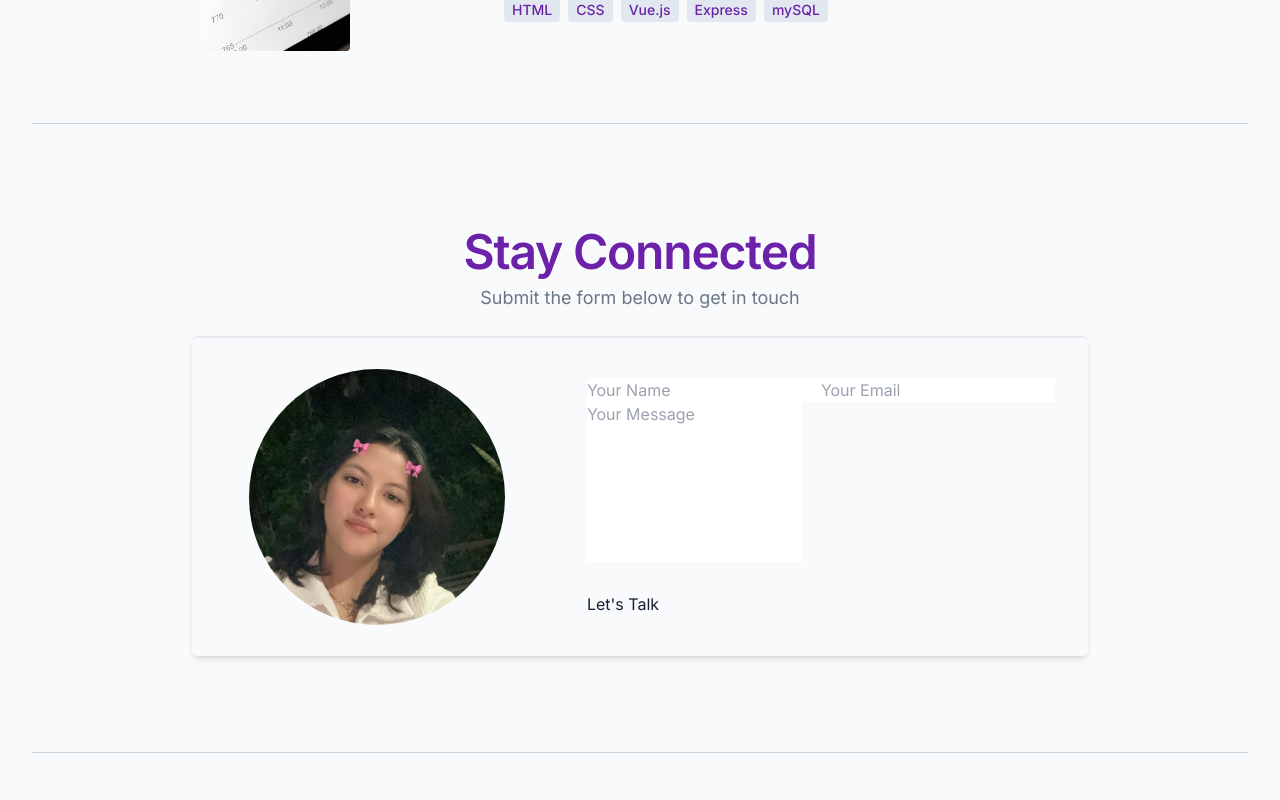
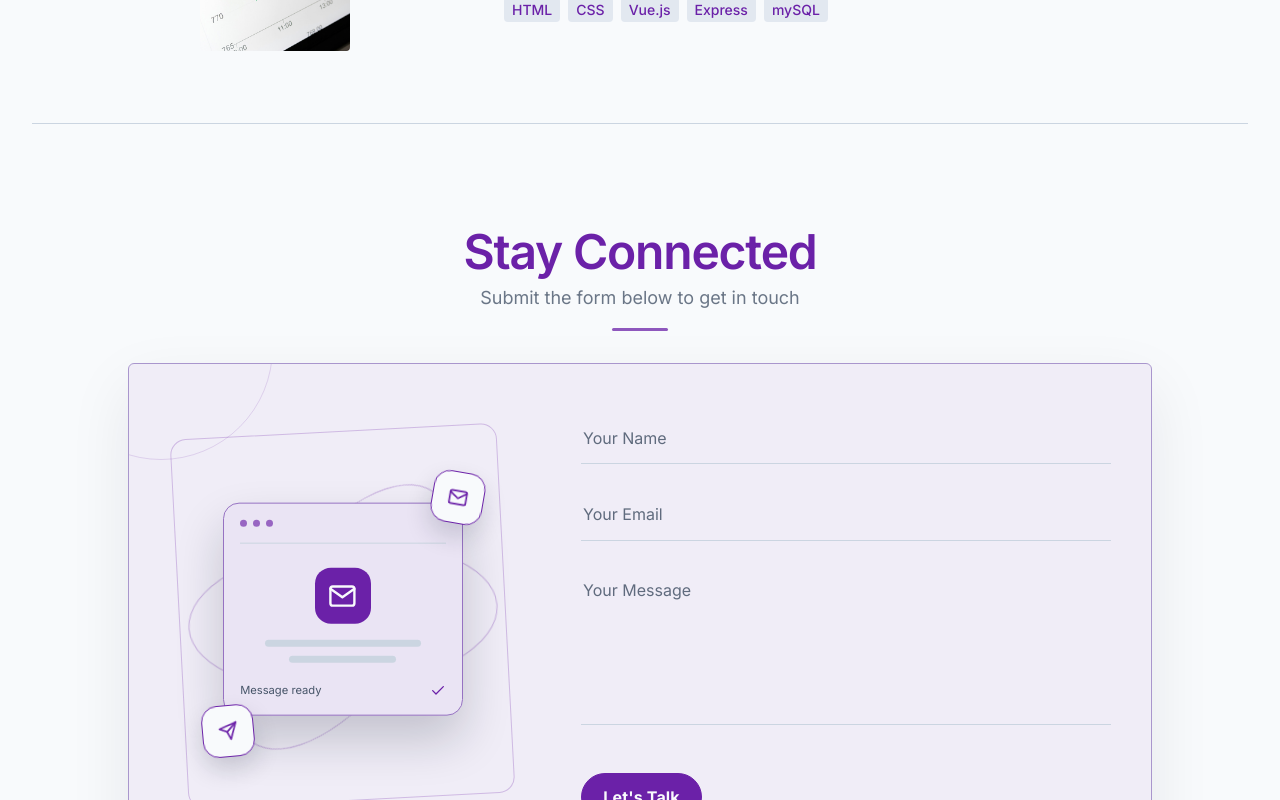
Before and after one commit to anisssha/portfolio, a React (Vite) app: page / in a window 1280 px wide. Shown: the part 3280-4080 px from the top of the page. Before the commit the page ends 4033 px from the top, so only its background shows below. Built offline with nearby package versions, Linux system fonts and the light colour scheme.

Commit message:
✨ enhance contact form with improved submission handling and animations

```diff
--- a/src/components/Contact.jsx
+++ b/src/components/Contact.jsx
@@ -1,6 +1,6 @@
 import { useState } from "react";
 import { motion } from "framer-motion";
-import contactPhoto from "../assets/anishaProfiles.jpg";
+import { FiCheck, FiMail, FiSend } from "react-icons/fi";
 import { CONTACT } from "../constants";
 
 const fieldAnimation = (delay) => ({
@@ -11,19 +11,33 @@ const fieldAnimation = (delay) => ({
 });
 
 const Contact = () => {
-  const [submitted, setSubmitted] = useState(false);
+  const [submitted, setSubmitted] = useState("");
 
-  const handleSubmit = (event) => {
+  const handleSubmit = async (event) => {
     event.preventDefault();
-    const form = new FormData(event.currentTarget);
-    const subject = encodeURIComponent(`Portfolio contact from ${form.get("name")}`);
-    const body = encodeURIComponent(
-      `Name: ${form.get("name")}\nEmail: ${form.get("email")}\n\n${form.get("message")}`
-    );
+    const formElement = event.currentTarget;
+    const form = new FormData(formElement);
+    form.append("_subject", `Portfolio contact from ${form.get("name")}`);
+    form.append("_replyto", form.get("email"));
+    form.append("_captcha", "false");
+    setSubmitted("sending");
 
-    window.location.href = `mailto:${CONTACT.email}?subject=${subject}&body=${body}`;
-    setSubmitted(true);
-    event.currentTarget.reset();
+    try {
+      const response = await fetch(`https://formsubmit.co/ajax/${CONTACT.email}`, {
+        method: "POST",
+        headers: { Accept: "application/json" },
+        body: form,
+      });
+
+      if (!response.ok) {
+        throw new Error("Message delivery failed");
+      }
+
+      setSubmitted("success");
+      formElement.reset();
+    } catch {
+      setSubmitted("error");
+    }
   };
 
   return (
@@ -33,7 +47,7 @@ const Contact = () => {
     >
       <div className="mx-auto w-full max-w-5xl">
         <motion.div
-          className="mb-6 text-center"
+          className="contact-heading mb-8 text-center"
           initial={{ opacity: 0, y: 35 }}
           whileInView={{ opacity: 1, y: 0 }}
           viewport={{ once: true, amount: 0.4 }}
@@ -47,24 +61,64 @@ const Contact = () => {
           </p>
         </motion.div>
 
-        <div className="contact-card mx-auto flex min-w-0 max-w-4xl flex-col gap-6 rounded-md border-t-2 p-4 shadow-md sm:p-6 md:flex-row md:gap-10">
+        <div className="contact-card mx-auto flex min-w-0 max-w-5xl flex-col gap-8 rounded-md border p-5 shadow-md sm:p-8 md:flex-row md:gap-12">
           <motion.div
-            className="flex w-full items-center justify-center md:w-[40%]"
+            className="contact-visual flex w-full items-center justify-center md:w-[40%]"
             initial={{ opacity: 0, scale: 0.75, x: -60 }}
             whileInView={{ opacity: 1, scale: 1, x: 0 }}
             viewport={{ once: true, amount: 0.25 }}
             transition={{ duration: 0.9, delay: 0.2, ease: [0.22, 1, 0.36, 1] }}
           >
-            <img
-              src={contactPhoto}
-              alt="Anisha Shrestha"
-              className="contact-photo h-44 w-44 rounded-full object-cover sm:h-52 sm:w-52 md:h-64 md:w-64"
-              loading="lazy"
-            />
+            <div className="contact-illustration" aria-hidden="true">
+              <motion.div
+                className="contact-orbit contact-orbit-one"
+                animate={{ rotate: 360 }}
+                transition={{ duration: 18, repeat: Infinity, ease: "linear" }}
+              />
+              <motion.div
+                className="contact-orbit contact-orbit-two"
+                animate={{ rotate: -360 }}
+                transition={{ duration: 24, repeat: Infinity, ease: "linear" }}
+              />
+              <motion.div
+                className="contact-mail-card"
+                animate={{ y: [0, -8, 0] }}
+                transition={{ duration: 4.5, repeat: Infinity, ease: "easeInOut" }}
+              >
+                <div className="contact-mail-card-top">
+                  <span className="contact-window-dot" />
+                  <span className="contact-window-dot" />
+                  <span className="contact-window-dot" />
+                </div>
+                <div className="contact-mail-icon">
+                  <FiMail />
+                </div>
+                <span className="contact-mail-line contact-mail-line-long" />
+                <span className="contact-mail-line contact-mail-line-short" />
+                <div className="contact-mail-footer">
+                  <span>Message ready</span>
+                  <FiCheck />
+                </div>
+              </motion.div>
+              <motion.div
+                className="contact-float-bubble contact-float-bubble-top"
+                animate={{ y: [0, -12, 0], rotate: [6, 10, 6] }}
+                transition={{ duration: 4, repeat: Infinity, ease: "easeInOut" }}
+              >
+                <FiMail />
+              </motion.div>
+              <motion.div
+                className="contact-float-bubble contact-float-bubble-bottom"
+                animate={{ y: [0, 10, 0], rotate: [-8, -4, -8] }}
+                transition={{ duration: 4.8, repeat: Infinity, ease: "easeInOut" }}
+              >
+                <FiSend />
+              </motion.div>
+            </div>
           </motion.div>
 
           <form
-            className="w-full min-w-0 px-0 py-2 md:w-[60%] md:px-2 md:py-4"
+            className="w-full min-w-0 self-center px-0 py-2 md:w-[60%] md:px-2 md:py-4"
             onSubmit={handleSubmit}
           >
             <motion.input
@@ -99,12 +153,26 @@ const Contact = () => {
               {...fieldAnimation(0.36)}
               className="flex min-w-0 flex-wrap items-center gap-3"
             >
-              <button className="contact-submit contact-submit-reference mt-6" type="submit">
+              <button
+                className="contact-submit contact-submit-reference mt-6"
+                type="submit"
+                disabled={submitted === "sending"}
+              >
                 Let&apos;s Talk
               </button>
-              {submitted && (
-                <span className="muted-text mt-6 text-xs">
-                  Opening your email app...
+              {submitted === "sending" && (
+                <span className="muted-text mt-6 text-xs" aria-live="polite">
+                  Sending your message...
+                </span>
+              )}
+              {submitted === "success" && (
+                <span className="contact-form-success mt-6 text-xs" aria-live="polite">
+                  Message sent successfully.
+                </span>
+              )}
+              {submitted === "error" && (
+                <span className="contact-form-error mt-6 text-xs" aria-live="polite">
+                  Something went wrong. Please try again.
                 </span>
               )}
             </motion.div>
--- a/src/index.css
+++ b/src/index.css
@@ -78,6 +78,268 @@ html.dark .app-background {
 
 .accent-text {
   color: var(--accent);
+}
+
+.contact-section {
+  position: relative;
+}
+
+.contact-heading {
+  position: relative;
+}
+
+.contact-heading::after {
+  content: "";
+  display: block;
+  width: 3.5rem;
+  height: 0.2rem;
+  margin: 1rem auto 0;
+  border-radius: 999px;
+  background: var(--accent);
+  opacity: 0.75;
+}
+
+.contact-card {
+  position: relative;
+  overflow: hidden;
+  border-color: color-mix(in srgb, var(--accent) 35%, var(--border));
+  background: color-mix(in srgb, var(--bg) 94%, var(--accent));
+  box-shadow: 0 1.5rem 4rem rgba(15, 23, 42, 0.08);
+  transition: background-color 0.45s ease, border-color 0.45s ease,
+    box-shadow 0.45s ease, transform 0.45s ease;
+}
+
+.contact-card::before {
+  content: "";
+  position: absolute;
+  width: 14rem;
+  height: 14rem;
+  top: -8rem;
+  left: -5rem;
+  border: 1px solid var(--accent);
+  border-radius: 50%;
+  opacity: 0.15;
+  pointer-events: none;
+}
+
+.contact-card:hover {
+  box-shadow: 0 1.75rem 4.5rem rgba(15, 23, 42, 0.12);
+  transform: translateY(-0.2rem);
+}
+
+.contact-visual {
+  position: relative;
+  min-height: 20rem;
+  isolation: isolate;
+}
+
+.contact-visual::before {
+  content: "";
+  position: absolute;
+  inset: 8% 5%;
+  border: 1px solid var(--accent);
+  border-radius: 1rem;
+  opacity: 0.25;
+  transform: rotate(-3deg);
+  z-index: -1;
+}
+
+.contact-illustration {
+  position: relative;
+  display: grid;
+  width: min(100%, 22rem);
+  aspect-ratio: 1 / 1;
+  place-items: center;
+}
+
+.contact-orbit {
+  position: absolute;
+  border: 1px solid var(--accent);
+  border-radius: 50%;
+  opacity: 0.3;
+}
+
+.contact-orbit-one {
+  width: 88%;
+  height: 42%;
+  transform: rotate(-28deg);
+}
+
+.contact-orbit-two {
+  width: 42%;
+  height: 88%;
+  transform: rotate(28deg);
+}
+
+.contact-mail-card {
+  position: relative;
+  z-index: 1;
+  width: 68%;
+  min-height: 12rem;
+  padding: 1rem;
+  border: 1px solid color-mix(in srgb, var(--accent) 55%, var(--border));
+  border-radius: 1rem;
+  background: color-mix(in srgb, var(--bg) 90%, var(--accent));
+  box-shadow: 0 1.5rem 3rem rgba(15, 23, 42, 0.2);
+  transition: background-color 0.45s ease, border-color 0.45s ease,
+    box-shadow 0.45s ease;
+}
+
+.contact-mail-card-top {
+  display: flex;
+  gap: 0.35rem;
+  padding-bottom: 1rem;
+  border-bottom: 1px solid var(--border);
+}
+
+.contact-window-dot {
+  width: 0.45rem;
+  height: 0.45rem;
+  border-radius: 50%;
+  background: var(--accent);
+  opacity: 0.65;
+}
+
+.contact-mail-icon {
+  display: grid;
+  width: 3.5rem;
+  height: 3.5rem;
+  margin: 1.5rem auto 1rem;
+  place-items: center;
+  border-radius: 1rem;
+  background: var(--accent);
+  color: var(--bg);
+  font-size: 1.8rem;
+}
+
+.contact-mail-line {
+  display: block;
+  height: 0.45rem;
+  margin: 0.55rem auto;
+  border-radius: 99px;
+  background: var(--border);
+}
+
+.contact-mail-line-long {
+  width: 76%;
+}
+
+.contact-mail-line-short {
+  width: 52%;
+}
+
+.contact-mail-footer {
+  display: flex;
+  align-items: center;
+  justify-content: space-between;
+  margin-top: 1.2rem;
+  color: var(--muted);
+  font-size: 0.7rem;
+}
+
+.contact-mail-footer svg {
+  color: var(--accent);
+  font-size: 1rem;
+}
+
+.contact-float-bubble {
+  position: absolute;
+  z-index: 2;
+  display: grid;
+  width: 3.25rem;
+  height: 3.25rem;
+  place-items: center;
+  border: 1px solid var(--accent);
+  border-radius: 1rem;
+  background: var(--bg);
+  color: var(--accent);
+  box-shadow: 0 0.75rem 1.5rem rgba(15, 23, 42, 0.16);
+  font-size: 1.25rem;
+}
+
+.contact-float-bubble-top {
+  top: 12%;
+  right: 10%;
+}
+
+.contact-float-bubble-bottom {
+  bottom: 12%;
+  left: 10%;
+}
+
+.contact-line-field {
+  display: block;
+  width: 100%;
+  margin-bottom: 1.5rem;
+  border: 0;
+  border-bottom: 1px solid var(--border);
+  background: transparent;
+  padding: 0.85rem 0.15rem;
+  color: var(--text);
+  outline: none;
+  transition: border-color 0.25s ease, box-shadow 0.25s ease,
+    padding 0.25s ease;
+}
+
+.contact-line-field::placeholder {
+  color: var(--muted);
+  opacity: 0.85;
+}
+
+.contact-line-field:focus {
+  border-color: var(--accent);
+  box-shadow: 0 1px 0 var(--accent);
+  padding-left: 0.5rem;
+}
+
+.contact-submit {
+  border: 1px solid var(--accent);
+  border-radius: 999px;
+  background: var(--accent);
+  color: var(--bg);
+  padding: 0.7rem 1.35rem;
+  font-weight: 700;
+  letter-spacing: 0.01em;
+  transition: background-color 0.25s ease, color 0.25s ease,
+    box-shadow 0.25s ease, transform 0.25s ease;
+}
+
+.contact-submit:hover,
+.contact-submit:focus-visible {
+  background: transparent;
+  color: var(--accent);
+  box-shadow: 0 0.5rem 1.25rem rgba(15, 23, 42, 0.12);
+  transform: translateY(-2px);
+}
+
+.contact-submit:disabled {
+  cursor: wait;
+  opacity: 0.65;
+  transform: none;
+}
+
+.contact-form-success {
+  color: #15803d;
+}
+
+.contact-form-error {
+  color: #dc2626;
+}
+
+html.dark .contact-card {
+  box-shadow: 0 1.5rem 4rem rgba(0, 0, 0, 0.28);
+}
+
+@media (prefers-reduced-motion: reduce) {
+  .contact-card,
+  .contact-illustration,
+  .contact-orbit,
+  .contact-mail-card,
+  .contact-float-bubble,
+  .contact-line-field,
+  .contact-submit {
+    transition: none;
+  }
 }
 
 .hero-photo {
```
